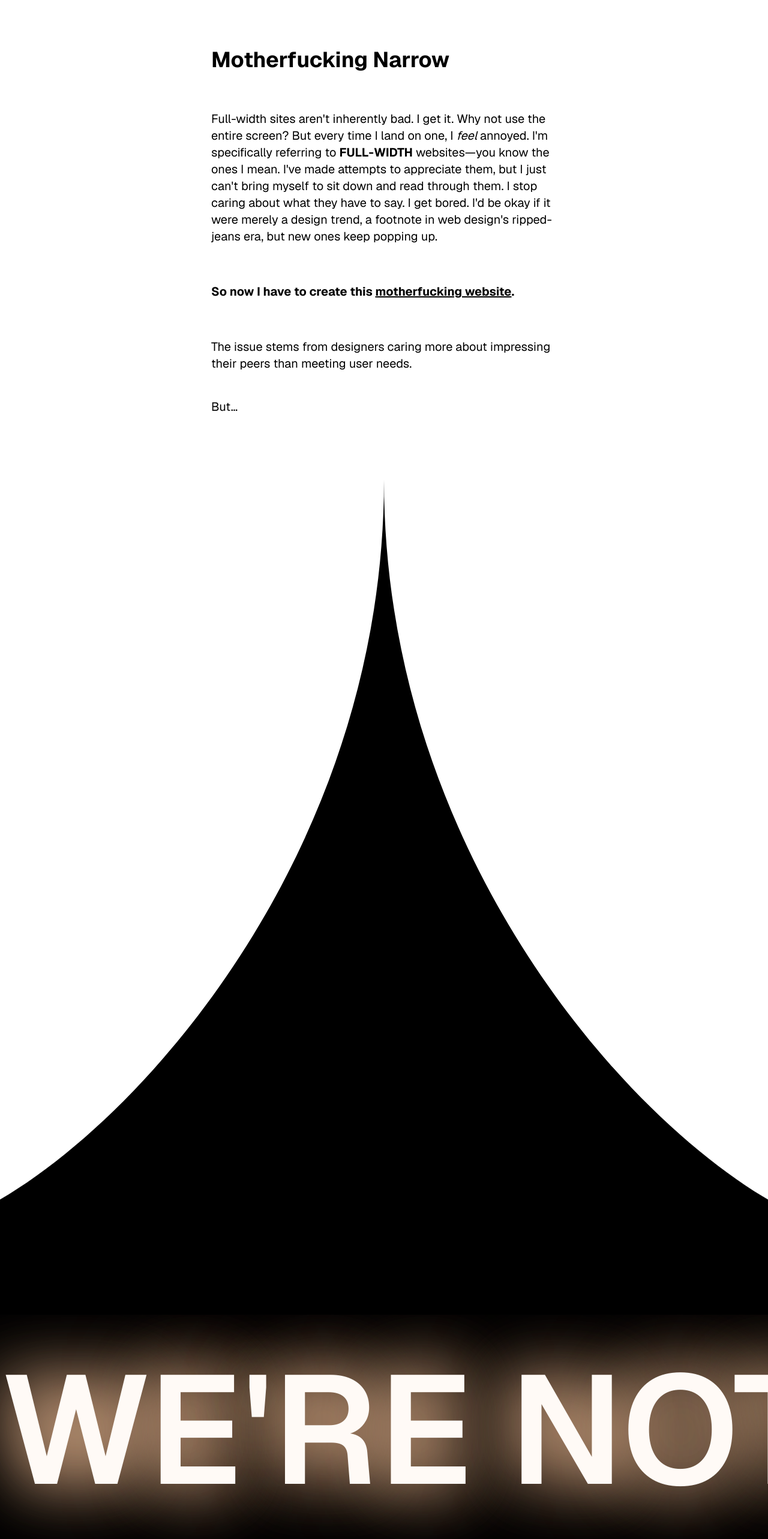
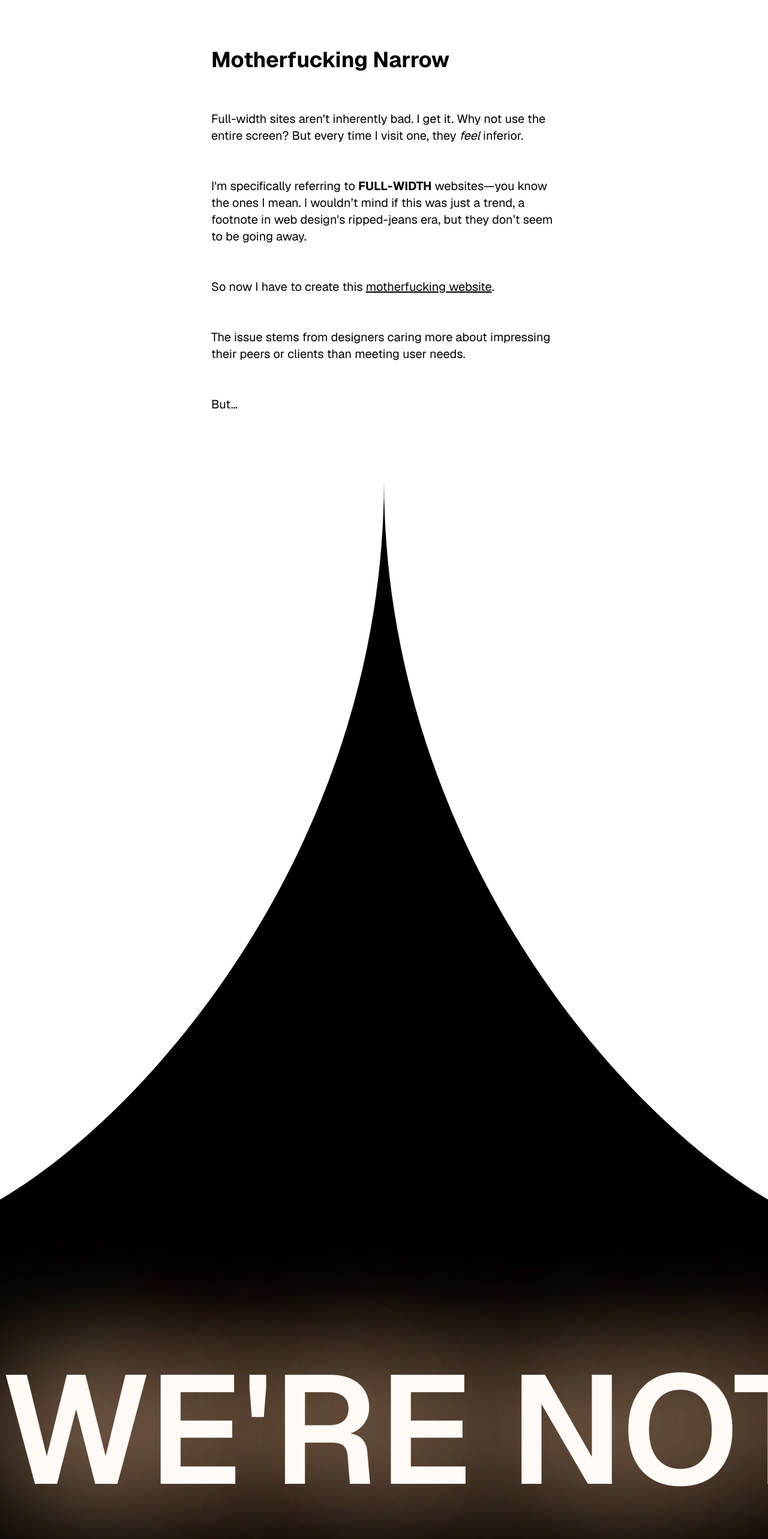
Before and after one commit to rayan-saleh/motherfuckingnarrow, a Next.js app: page / in a window 1280 px wide. Shown: the top 2566 px of the page at 60% size. Built offline with nearby package versions, Linux system fonts and the light colour scheme.

Commit message:
finishing touches

```diff
--- a/app/components/BottomNarrowSection.tsx
+++ b/app/components/BottomNarrowSection.tsx
@@ -3,45 +3,56 @@
 export default function BottomNarrowSection() {
   return (
     <div className="grid justify-items-center min-h-screen p-8 pb-20 gap-16 sm:p-20 font-[family-name:var(--font-geist-sans)] mt-24">
-      <main className="flex flex-col gap-2 sm:items-start max-w-xl [&>p]:text-xl">
+      <main className="flex flex-col gap-2 sm:items-start max-w-xl 2xl:max-w-2xl [&>p]:text-xl 2xl:[&>p]:text-2xl">
         <p>
-        This isn’t just a personal preference—here are a few reasons why narrow websites rule:
+        The client wanted something <b>bold</b>, and with a six-figure budget, you can’t settle for simple. So why not go all out?
+        <br />
+        <br />
+        Well, because <b>FULL-WIDTH</b> disrupts the web browsing experience and degrades usability. While <i>NARROW</i> websites:
+
         </p>
-        <p className="font-bold pt-8 text-2xl">
-          1. Boost readability
+        <p className="font-bold pt-8 text-2xl 2xl:text-3xl">
+          1. Boosts readability
         </p>
         <p>
-        A shorter line length matches our natural field of view, helping eyes stay focused and improving comprehension.
+          A shorter line length matches our natural field of view, helping eyes stay focused and improving comprehension.
         </p>
-        <p className="font-bold pt-8 text-2xl">
-          2. Mobile-Friendly by default
+        <p className="font-bold pt-8 text-2xl 2xl:text-3xl">
+          2. Are responsive by default
         </p>
         <p>
-        A narrower design is easy to scale down, reducing the need for time-consuming reworks.
+          A narrower design is easy to scale down, reducing the need to redo the design for mobile.
         </p>
-        <p className="font-bold pt-8 text-2xl">
-          3. Media have more impact
+        <p className="font-bold pt-8 text-2xl 2xl:text-3xl">
+          3. Make multimedia more impactful
         </p>
         <p>
-        By reserving width for content, visuals can take center stage.
+          By reserving width for content, visuals can take center stage.
         </p>
-        <p className="font-bold pt-8 text-2xl">
-          4. Easier maintenance
+        <p className="font-bold pt-8 text-2xl 2xl:text-3xl">
+          4. Are easier to maintain
         </p>
         <p>
-        Narrow websites are easier to maintain and are more forgiving.
+          When you focus on the content, you can make the design more forgiving.
         </p>
-        <p className="font-bold pt-8 text-2xl">
-          5. Enhances hierarchy
+        <p className="font-bold pt-8 text-2xl 2xl:text-3xl">
+          5. Allow for a clearer hierarchy
         </p>
         <p>
-        A narrower design allows for a more focused hierarchy, making it more accessible and easier to find what you need.
+          Making the website easier to navigate and more accessible.
         </p>
-        {/* inspire by the bottom of the page with a link to the website */}
-        <p className="font-bold pt-8 text-2xl">
+        <p>
+          <br />
+          <br />
+          <br />
+          So next time you're planning a new design, consider the user’s goals. In most cases, <b>FULL WIDTH</b> only adds complexity, reduces usability, and ultimately frustrates users.
+        </p>
+
+        {/* thin grey line gap */}
+        <div className="h-0.5 bg-gray-200 w-full mt-24"></div>
+        <p className="font-bold pt-8 text-2xl 2xl:text-3xl">
           Inspired by <a href="https://dontfuckwithscroll.com/" className="text-blue-500">dontfuckwithscroll.com</a> and <a href="https://motherfuckingwebsite.com/" className="text-blue-500">motherfuckingwebsite.com</a>. Made by <a href="https://rayan.ooo" className="text-blue-500">Rayan Saleh</a>
         </p>
-
       </main>
     </div>
   )
--- a/app/components/FullWidthSection.tsx
+++ b/app/components/FullWidthSection.tsx
@@ -29,9 +29,9 @@ export default function FullWidthSection() {
       const viewportHeight = window.innerHeight
 
       if (rect.top <= viewportHeight) {
-        const scrollProgress = (100 - rect.top) / rect.height
+        const scrollProgress = (400 - rect.top) / rect.height
         const clampedProgress = Math.max(0, Math.min(1, scrollProgress))
-        const offset = -200 * clampedProgress
+        const offset = -100 * clampedProgress
         document.documentElement.style.setProperty('--scroll-offset', `${offset}%`)
       } else {
         document.documentElement.style.setProperty('--scroll-offset', '0%')
@@ -72,47 +72,6 @@ export default function FullWidthSection() {
     }
   }
 
-  // const getStaggeredTextStyle = (index: number, scroll: number, isShadow: boolean = false): React.CSSProperties => {
-  //   const threshold = index * 0.3;
-  //   const opacity = scroll > threshold ? (isShadow ? 0.5 : 1) : 0;
-  //   const y = scroll > threshold ? 0 : 100;
-
-  //   const positions = [
-  //     { x: '10%', y: '10%' },
-  //     { x: '20%', y: '80%' },
-  //     { x: '30%', y: '130%' },
-  //   ];
-
-  //   return {
-  //     opacity,
-  //     transform: `translate(${positions[index].x}, ${positions[index].y}) translateY(${y}px)`,
-  //     transition: 'all 0.5s ease-out',
-  //     position: 'absolute' as const,
-  //     left: 0,
-  //     top: 0
-  //   };
-  // };
-
-  // const [scrollProgress, setScrollProgress] = useState(0);
-
-  // useEffect(() => {
-  //   const handleScroll = () => {
-  //     const section = document.getElementById('staggered-section');
-  //     if (!section) return;
-
-  //     const rect = section.getBoundingClientRect();
-  //     const viewportHeight = window.innerHeight;
-
-  //     if (rect.top <= viewportHeight) {
-  //       const progress = (viewportHeight - rect.top) / (viewportHeight + rect.height);
-  //       setScrollProgress(Math.max(0, Math.min(1, progress)));
-  //     }
-  //   };
-
-  //   window.addEventListener('scroll', handleScroll);
-  //   return () => window.removeEventListener('scroll', handleScroll);
-  // }, []);
-
   return (
     <>
       <div className="w-full relative">
@@ -128,13 +87,13 @@ export default function FullWidthSection() {
         </svg>
       </div>
       <div className="relative pt-48 bg-black text-white min-h-screen w-full overflow-x-clip">
-        <div ref={marqueeRef} className="relative overflow-hidden whitespace-nowrap">
-          {[...Array(6)].map((_, i) => (
+        <div ref={marqueeRef} className="relative overflow-visible whitespace-nowrap">
+          {[...Array(1)].map((_, index) => (
             <h2
-              key={i}
-              className="text-[20vw] font-semibold marquee-text inline-block text-[#fffaf6] relative z-10"
+              key={index}
+              className="text-[30vw] md:text-[20vw] font-semibold marquee-text inline-block text-[#fffaf6] relative z-10 pl-4 md:pl-0"
               style={{
-                textShadow: '0 0 100px rgba(255, 206, 166, 0.8), 0 0 150px rgba(255, 200, 166, 0.6), 0 0 120px rgba(255, 180, 110, 0.4)'
+                textShadow: '0 0 15vw rgba(255, 206, 166, 0.8), 0 0 20vw rgba(255, 200, 166, 0.6), 0 0 25vw rgba(255, 180, 110, 0.4)'
               }}
             >
               WE'RE NOT IMPRESSED &nbsp; &nbsp;
@@ -144,10 +103,10 @@ export default function FullWidthSection() {
         </div>
 
         <div className="relative px-8 py-24">
-          <div className="text-[8vw] font-bold opacity-50 transform -rotate-3">
+          <div className="text-[12vw] md:text-[8vw] font-bold opacity-50 transform -rotate-3">
             so much effort
           </div>
-          <div className="text-[6vw] font-bold opacity-30 transform rotate-2">
+          <div className="text-[10vw] md:text-[6vw] font-bold opacity-30 transform rotate-2">
             for such little information
           </div>
         </div>
@@ -159,7 +118,7 @@ export default function FullWidthSection() {
               {['THIS IS WHY', 'WE CAN\'T HAVE', 'NICE THINGS'].map((text, index) => (
                 <h2
                   key={index}
-                  className="text-[14vw] opacity-90 font-black text-white text-center absolute tracking-tight leading-none mix-blend-difference"
+                  className="text-[18vw] md:text-[14vw] opacity-90 font-black text-white text-center absolute tracking-tight leading-none mix-blend-difference"
                   style={getTextStyle(index)}
                 >
                   {text}
--- a/app/components/NarrowSection.tsx
+++ b/app/components/NarrowSection.tsx
@@ -3,29 +3,31 @@
 export default function NarrowSection() {
   return (
     <div className="grid justify-items-center min-h-screen p-8 pb-20 gap-16 sm:p-20 font-[family-name:var(--font-geist-sans)]">
-      <main className="flex flex-col gap-8 sm:items-start max-w-xl [&>p]:text-xl">
-        <h1 className="text-4xl font-bold pb-8">Motherfucking Narrow</h1>
+      <main className="flex flex-col gap-8 sm:items-start max-w-xl 2xl:max-w-2xl [&>p]:text-xl 2xl:[&>p]:text-2xl">
+        <h1 className="text-4xl 2xl:text-5xl font-bold pb-8">Motherfucking Narrow</h1>
         <p>
           Full-width sites aren't inherently bad. I get it. Why not use the
-          entire screen? But every time I land on one, I <i>feel</i> annoyed.
+          entire screen? But every time I visit one, they <i>feel</i> inferior.
+          <br />
+          <br />
+          <br />
           I'm specifically referring to <b>FULL-WIDTH</b> websites—you know the
-          ones I mean. I've made attempts to appreciate them, but I just can't
-          bring myself to sit down and read through them. I stop caring about
-          what they have to say. I get bored. I'd be okay if it were merely a
-          design trend, a footnote in web design's ripped-jeans era, but new
-          ones keep popping up.
+          ones I mean. I wouldn’t mind if this was just a trend, a footnote in web design's ripped-jeans era, but they don’t seem to be going away.
+          <br />
+          <br />
+          <br />
+          So now I have to create this <a href="http://motherfuckingwebsite.com" className="underline hover:text-gray-600">motherfucking website</a>.
+          <br />
+          <br />
+          <br />
+          The issue stems from designers caring more about impressing their
+          peers or clients than meeting user needs.
+          <br />
+          <br />
+          <br />
+          But…
         </p>
 
-        <p className="text-2xl font-bold py-8">
-          So now I have to create this <a href="http://motherfuckingwebsite.com" className="underline hover:text-gray-600">motherfucking website</a>.
-        </p>
-
-        <p className="pb-3">
-          The issue stems from designers caring more about impressing their
-          peers than meeting user needs.
-        </p>
-
-        <p id="but-section">But…</p>
       </main>
     </div>
   )
```
Also changed, not shown: app/components/AnimatedGradient.module.css (+14 -14 lines).
